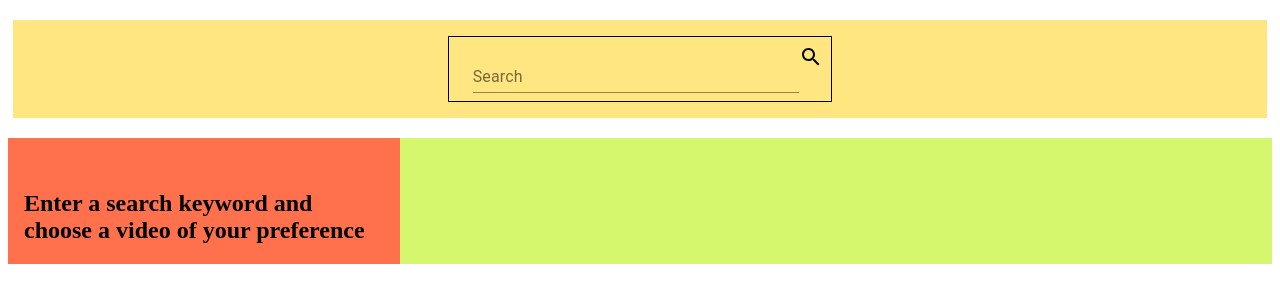
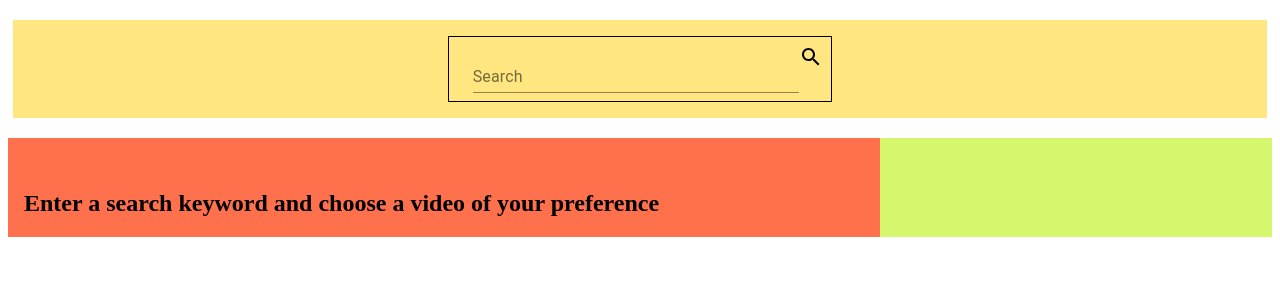
Before and after one commit to mcristinamotoc/REACTUBE, a React (Create React App) app: page / in a window 1280 px wide. Shown: the top 302 px of the page. Built offline with nearby package versions, Linux system fonts and the light colour scheme.

Commit message:
Update App.css

```diff
--- a/src/App.css
+++ b/src/App.css
@@ -3,7 +3,7 @@
 }
 
 .app_videoList {
-    flex: 0.7;
+    flex: 0.3;
     background-color: #d4f76d;
     padding: 2rem 1rem;
     padding-bottom: 0;
@@ -11,7 +11,7 @@
 }
 
 .app_videoDetail {
-    flex: 0.3;
+    flex: 0.7;
     background: #ff704d;
     padding: 2rem 1rem;
     padding-bottom: 0;
```
